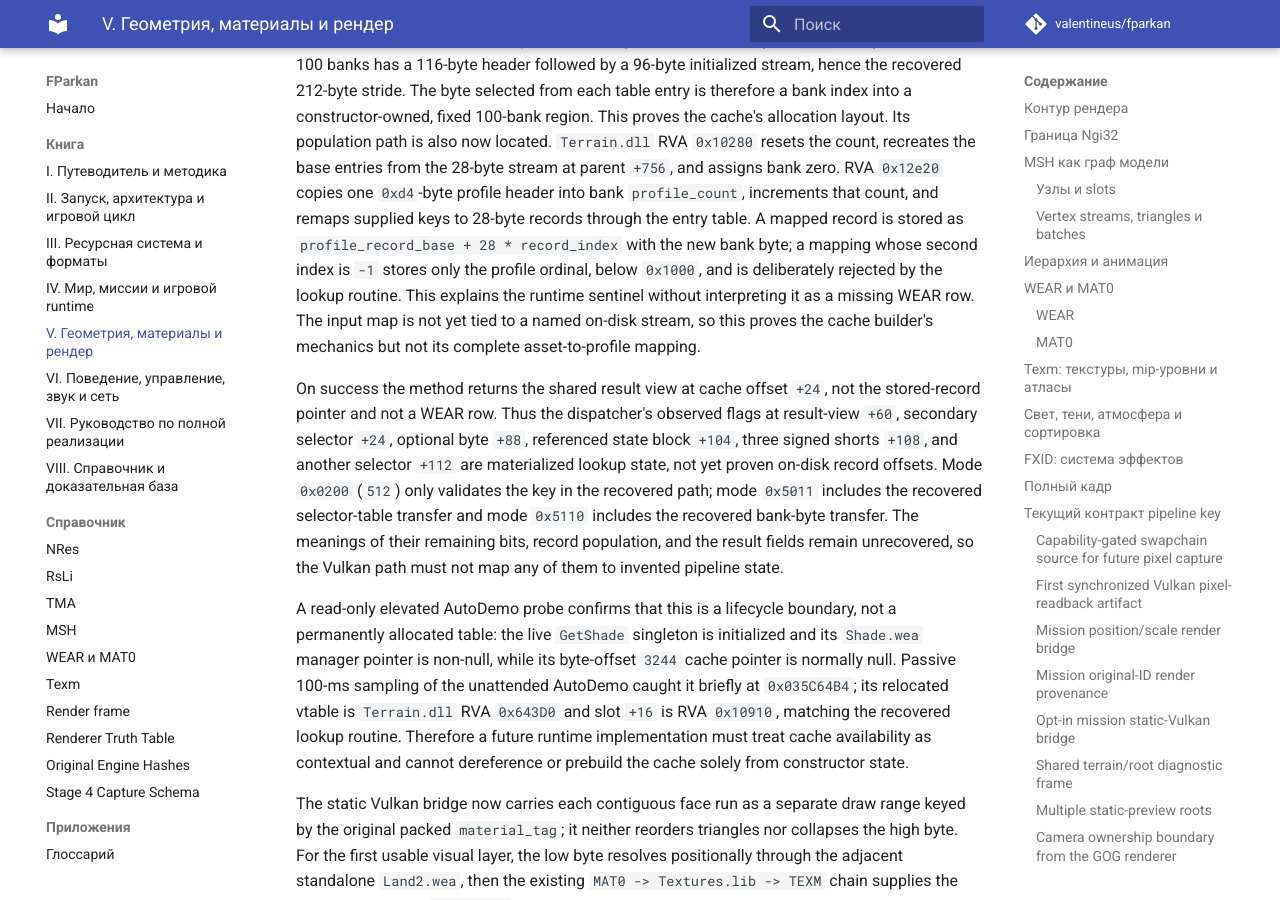
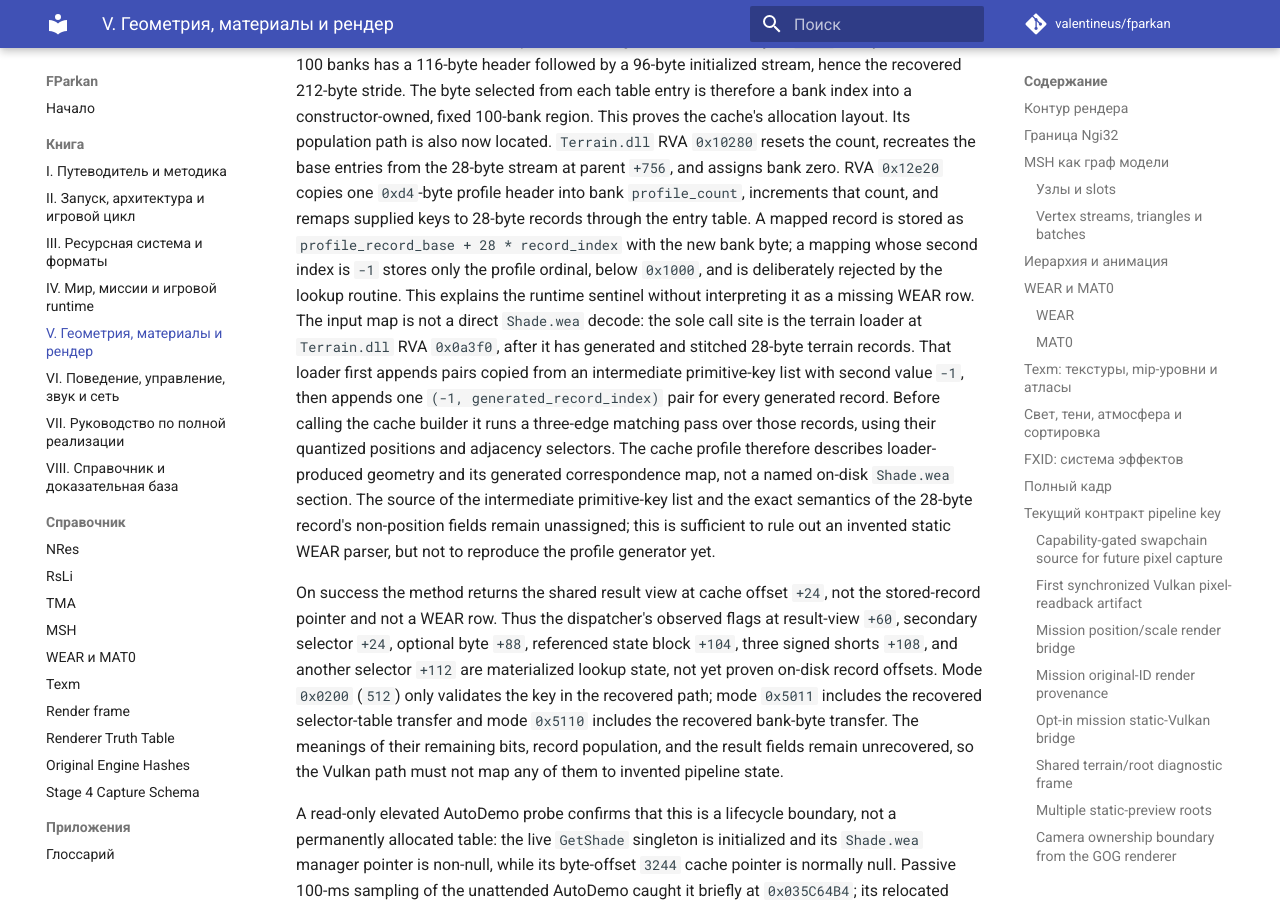
Before and after one commit to valentineus/fparkan, an MkDocs documentation site: the page built from docs/tomes/05-render.md, in a window 1280 px wide and 900 px high, scrolled down 34007 px. Built offline with MkDocs 1.6.1 and Material for MkDocs 9.7.7, drawn with Linux system fonts in a browser that asks for light colours; comment, search, counter and statistics services are not loaded.

Commit message:
docs(terrain): trace generated shade profiles

```diff
--- a/docs/tomes/05-render.md
+++ b/docs/tomes/05-render.md
@@ -1620,8 +1620,18 @@ mapped record is stored as `profile_record_base + 28 * record_index` with the
 new bank byte; a mapping whose second index is `-1` stores only the profile
 ordinal, below `0x1000`, and is deliberately rejected by the lookup routine.
 This explains the runtime sentinel without interpreting it as a missing WEAR
-row. The input map is not yet tied to a named on-disk stream, so this proves the
-cache builder's mechanics but not its complete asset-to-profile mapping.
+row. The input map is not a direct `Shade.wea` decode: the sole call site is
+the terrain loader at `Terrain.dll` RVA `0x0a3f0`, after it has generated and
+stitched 28-byte terrain records. That loader first appends pairs copied from
+an intermediate primitive-key list with second value `-1`, then appends one
+`(-1, generated_record_index)` pair for every generated record. Before calling
+the cache builder it runs a three-edge matching pass over those records, using
+their quantized positions and adjacency selectors. The cache profile therefore
+describes loader-produced geometry and its generated correspondence map, not a
+named on-disk `Shade.wea` section. The source of the intermediate primitive-key
+list and the exact semantics of the 28-byte record's non-position fields remain
+unassigned; this is sufficient to rule out an invented static WEAR parser, but
+not to reproduce the profile generator yet.
 
 On success the method returns the shared result view at cache offset `+24`, not
 the stored-record pointer and not a WEAR row. Thus the dispatcher's observed
```
